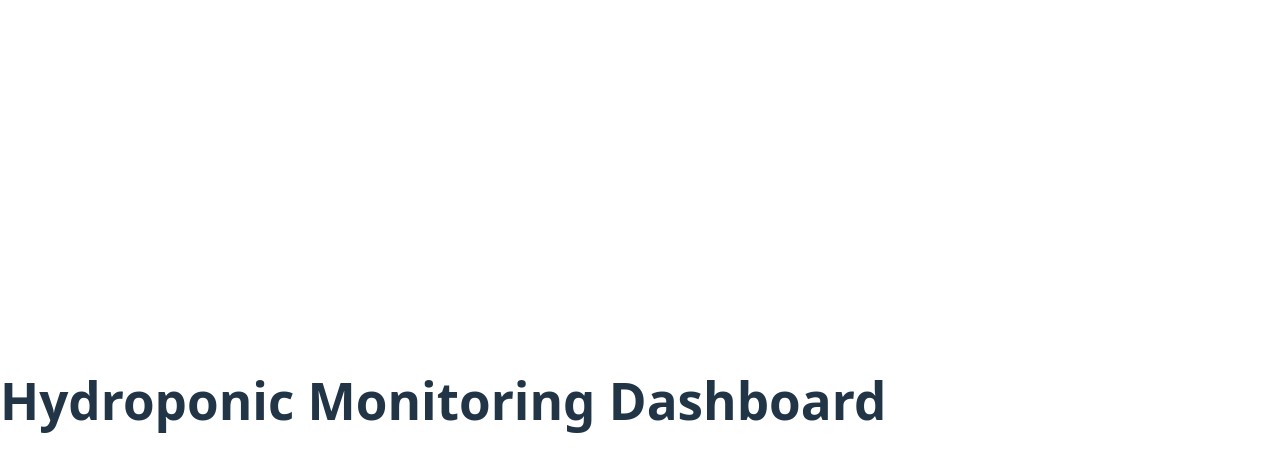
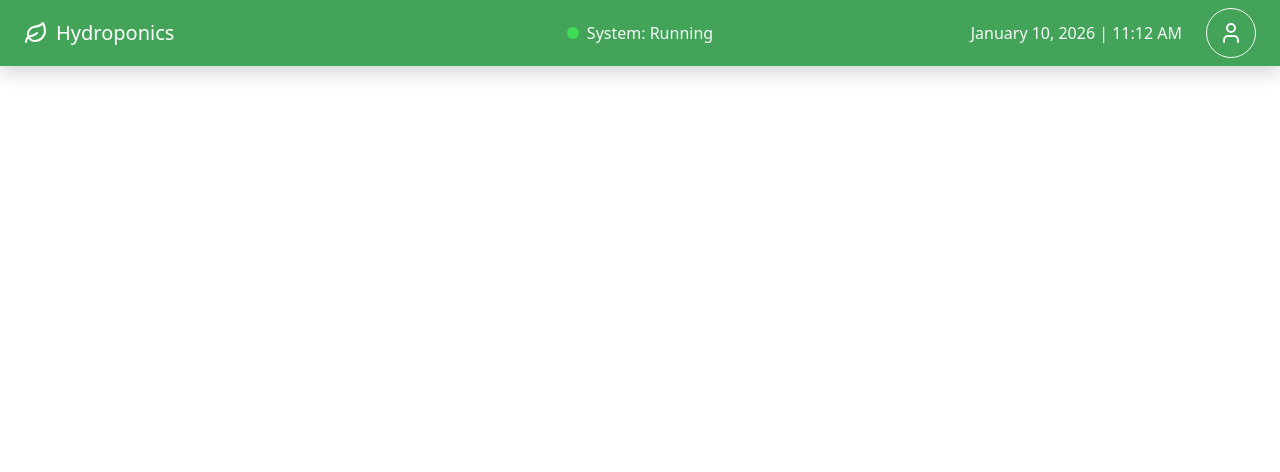
Before and after one commit to Nischal-D/Hydroponics, a React app in the folder frontend/: page / in a window 1280 px wide. Shown: the top 472 px of the page. Built offline with nearby package versions, Linux system fonts and the light colour scheme; the HTML template or start-up script is replaced by a standard one.

Commit message:
Added navbar

```diff
--- a/frontend/package.json
+++ b/frontend/package.json
@@ -10,7 +10,10 @@
     "preview": "vite preview"
   },
   "dependencies": {
+    "bootstrap": "^5.3.8",
+    "lucide-react": "^0.562.0",
     "react": "^19.2.0",
+    "react-bootstrap": "^2.10.10",
     "react-dom": "^19.2.0"
   },
   "devDependencies": {
@@ -22,6 +25,6 @@
     "eslint-plugin-react-hooks": "^7.0.1",
     "eslint-plugin-react-refresh": "^0.4.24",
     "globals": "^16.5.0",
-    "vite": "^7.2.4"
+    "vite": "^7.3.1"
   }
 }
--- a/frontend/src/App.jsx
+++ b/frontend/src/App.jsx
@@ -1,8 +1,13 @@
+import AppNavbar from "../src/components/Navbar";
+import 'bootstrap/dist/css/bootstrap.min.css';
+
+
 function App() {
   return (
-    <div>
-      <h1>Hydroponic Monitoring Dashboard</h1>
-    </div>
+    <>
+    <AppNavbar>
+    </AppNavbar>
+    </>
   );
 }
 
--- /dev/null
+++ b/frontend/src/components/Navbar.jsx
@@ -0,0 +1,107 @@
+import React, { useState, useEffect } from "react";
+import { Container, Navbar, Button } from "react-bootstrap";
+import { Leaf, User } from "lucide-react";
+
+const AppNavbar = () => {
+  const [currentDate, setCurrentDate] = useState("");
+  const [currentTime, setCurrentTime] = useState("");
+
+  useEffect(() => {
+    const updateDateTime = () => {
+      const now = new Date();
+      setCurrentDate(
+        now.toLocaleDateString("en-US", {
+          day: "numeric",
+          month: "long",
+          year: "numeric",
+        })
+      );
+      setCurrentTime(
+        now.toLocaleTimeString("en-US", {
+          hour: "2-digit",
+          minute: "2-digit",
+          hour12: true,
+        })
+      );
+    };
+
+    updateDateTime();
+    const interval = setInterval(updateDateTime, 1000);
+    return () => clearInterval(interval);
+  }, []);
+
+  const handleAdminClick = () => {
+    alert("Admin button clicked! You can open a dropdown or navigate here.");
+  };
+
+  return (
+    <Navbar
+      style={{ backgroundColor: "#43a459" }}
+      variant="dark"
+      expand="lg"
+      fixed="top"
+      className="shadow"
+    >
+      <Container fluid className="px-4 position-relative d-flex align-items-center">
+        <Navbar.Brand className="d-flex align-items-center gap-2 flex-shrink-0">
+          <Leaf size={24} />
+          <span className="d-none d-sm-inline">Hydroponics</span>
+        </Navbar.Brand>
+
+        <div
+          className="position-absolute start-50 translate-middle-x d-flex align-items-center gap-2 text-light"
+          style={{ whiteSpace: "nowrap" }}
+        >
+          <span
+            style={{
+              width: "12px",
+              height: "12px",
+              backgroundColor: "#3fe355",
+              borderRadius: "50%",
+              display: "inline-block",
+              animation: "pulse 2s infinite",
+            }}
+          />
+          <span>System: Running</span>
+        </div>
+
+        <div className="d-flex align-items-center gap-4 ms-auto text-light flex-nowrap">
+          <div className="d-none d-md-block">{currentDate} | {currentTime}</div>
+
+          <Button
+            variant="outline-light"
+            onClick={handleAdminClick}
+            className="d-flex align-items-center justify-content-center flex-shrink-0"
+            style={{
+              width: "50px",
+              height: "50px",
+              padding: 0,
+              borderRadius: "50%",
+            }}
+          >
+            <User size={24} />
+          </Button>
+        </div>
+
+        <style>
+          {`
+            @keyframes pulse {
+              0% { opacity: 1; }
+              50% { opacity: 0.5; }
+              100% { opacity: 1; }
+            }
+
+           /
+            @media (max-width: 576px) {
+              .navbar-brand span {
+                display: none;
+              }
+            }
+          `}
+        </style>
+      </Container>
+    </Navbar>
+  );
+};
+
+export default AppNavbar;
```
Also changed, not shown: 1 other file (tests, documents, lock files or other folders).
